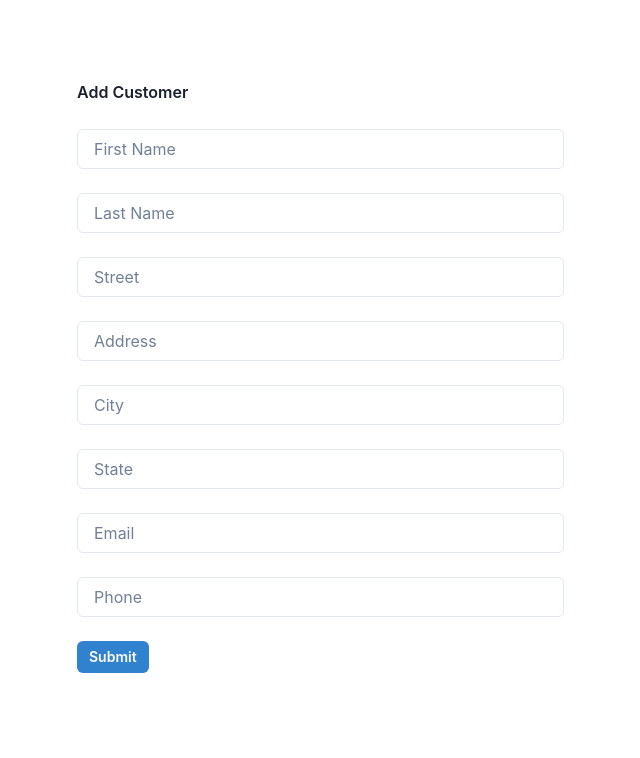
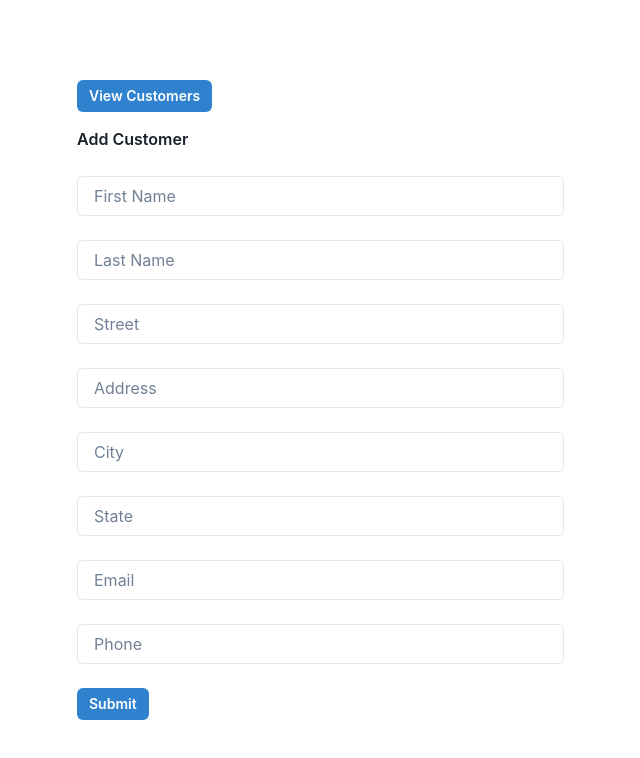
Before and after one commit to akshaykamath45/Sunbase-Assignment, a React (Create React App) app: page /add-customer in a window 1280 px wide. Shown: the top 758 px of the page, without its empty margins (3-643 px from the left). Built offline with nearby package versions, Linux system fonts and the light colour scheme.

Commit message:
fix : added navigation

```diff
--- a/src/components/AddCustomer.jsx
+++ b/src/components/AddCustomer.jsx
@@ -61,7 +61,7 @@ const AddCustomer = () => {
         });
         setTimeout(() => {
           navigate("/view-customers");
-        }, 1500);
+        }, 1000);
       } else {
         console.error("Error creating customer:", response.status);
         console.log(response);
@@ -76,9 +76,22 @@ const AddCustomer = () => {
     }
   };
 
+  const handleNavigation = () => {
+    navigate("/view-customers");
+  };
+
   return (
     <div>
+      <Button
+        colorScheme="blue"
+        size="sm"
+        onClick={handleNavigation}
+        style={{ marginBottom: "15px" }}
+      >
+        View Customers
+      </Button>
       <h1 className="header">Add Customer</h1>
+
       <form onSubmit={handleSubmit}>
         <Input
           variant="outline"
--- a/src/components/Login.jsx
+++ b/src/components/Login.jsx
@@ -52,7 +52,7 @@ const Login = () => {
           isClosable: true,
         });
         setTimeout(() => {
-          navigate("/add-customer");
+          navigate("/view-customers");
         }, 1500);
       } else {
         // handling invalid input/non-json response
```
Also changed, not shown: src/components/Login.css (indentation only).
